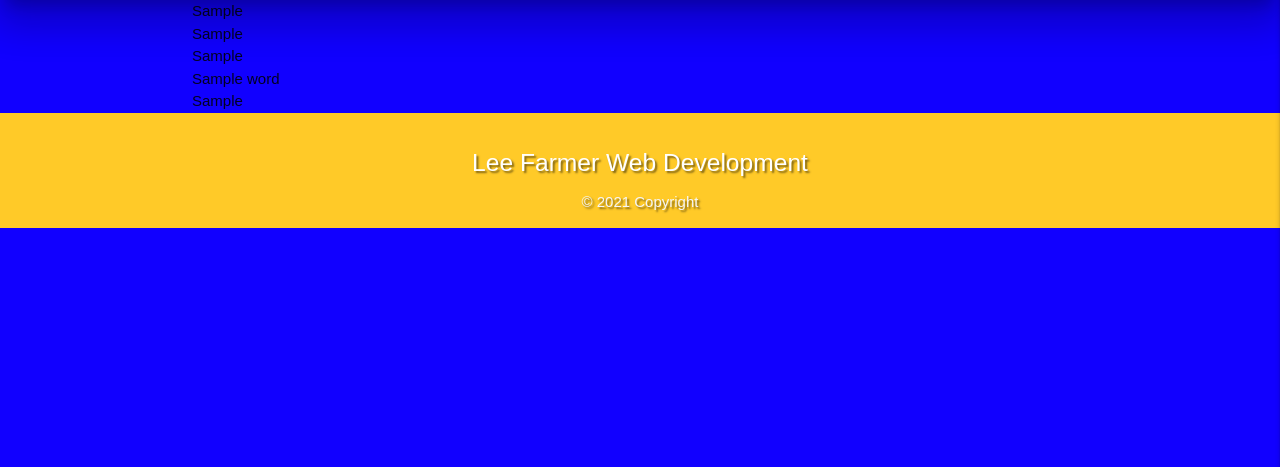
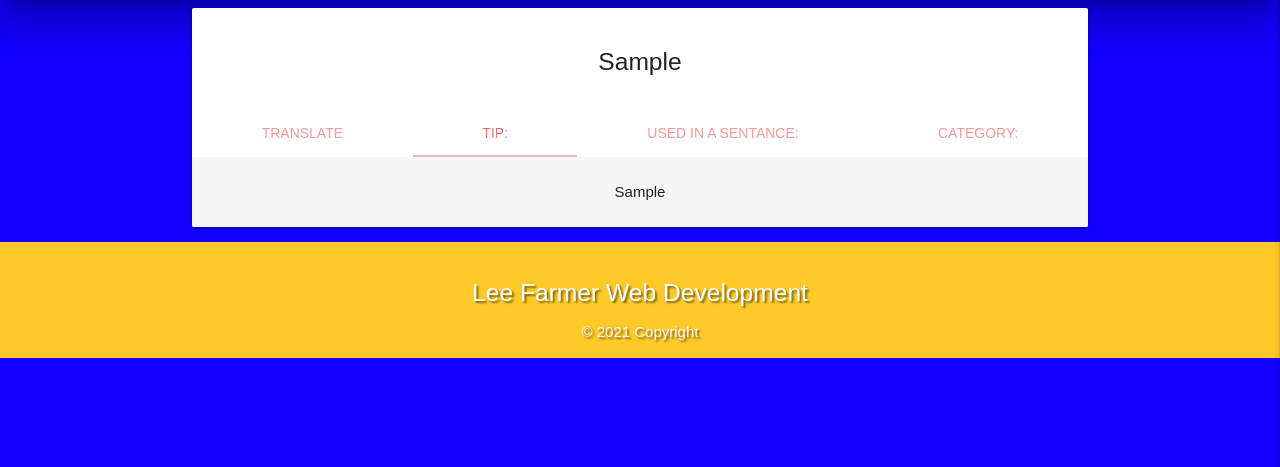
Before and after one commit to Leefarmer83/Translate-It, a Flask app: page / in a window 1280 px wide. Shown: the part 64-531 px from the top of the page. Run offline with Flask 2, Linux system fonts and the light colour scheme; a database or web service that is not in the repository returns one stand-in record (values such as "Sample title"); some libraries are stand-ins or nearby versions; some web fonts are replaced.

Commit message:
add cards and conected mongodb words to words.html

```diff
--- a/app.py
+++ b/app.py
@@ -21,7 +21,7 @@ mongo = PyMongo(app)
 @app.route("/")
 @app.route("/get_words")
 def get_words():
-    words = mongo.db.words.find()
+    words = list(mongo.db.words.find())
     return render_template("words.html", words=words)
 
 
--- a/static/js/script.js
+++ b/static/js/script.js
@@ -3,4 +3,5 @@
 */
 $(document).ready(function () {
     $(".sidenav").sidenav({edge: "right"});
+    $('.tabs').tabs();
 });
--- a/templates/words.html
+++ b/templates/words.html
@@ -2,12 +2,38 @@
 {% block content %}
 
 
-   {% for words in words %}
-        {{ words.eng_word }}<br>
-        {{ words.lt_word }}<br>
-        {{ words.used_in_sentence }}<br>
-        {{ words.category_name }}<br>
-        {{ words.helpful_info }}<br>
+
+<div class="card">
+     {% for words in words %}
+    <div class="card-content center">
+      <h5>{{ words.eng_word }}</h5>
+    </div>
+    <div class="card-tabs">
+      <ul class="tabs tabs-fixed-width">
+        <li class="tab"><a href="#test4">Translate</a></li>
+        <li class="tab"><a class="active" href="#test5">Tip:</a></li>
+        <li class="tab"><a href="#test6">Used in a sentance:</a></li>
+        <li class="tab"><a href="#test7">Category:</a></li>
+      </ul>
+    </div>
+    <div class="card-content grey lighten-4 center">
+      <div id="test4">{{ words.lt_word }}</div>
+      <div id="test5">{{ words.helpful_info }}</div>
+      <div id="test6">{{ words.used_in_sentence }}</div>
+      <div id="test7">{{ words.category_name }}</div>
+    </div>
     {% endfor %}
+  </div>
+
+
+
+
+
+
+  </ul>
+
+      </div>
+
+    </div>
 
 {% endblock %}
```
